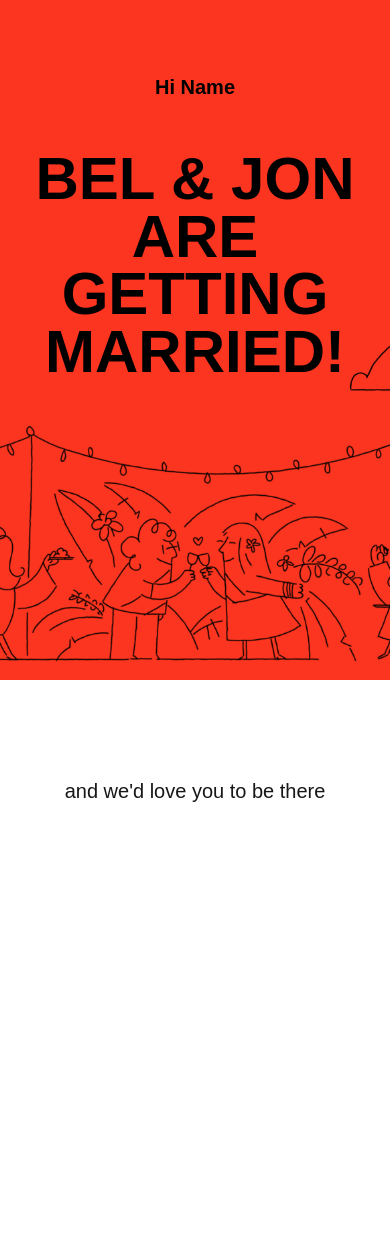
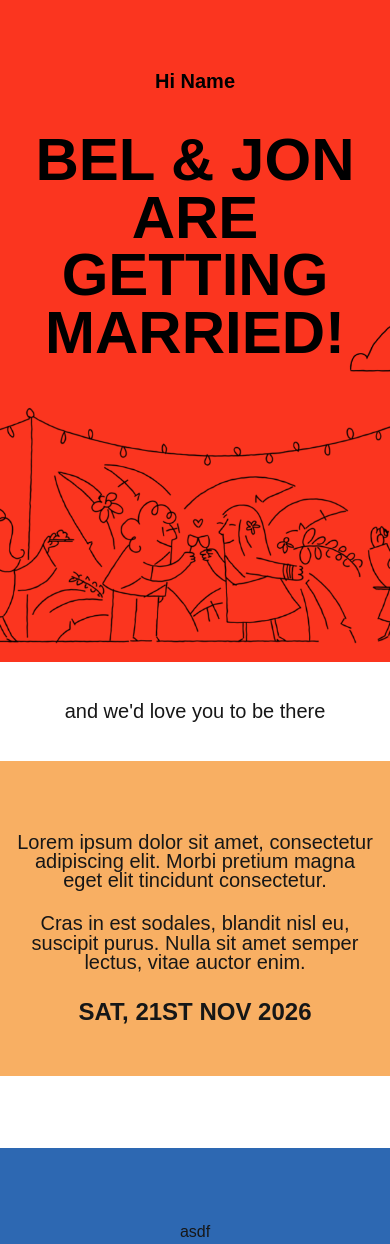
Before and after one commit to jonlow/gilow-wedding, a Next.js app: page / in a window 390 px wide. Before the commit the page ends 904 px from the top, so only its background shows below. Built offline with nearby package versions, Linux system fonts and the light colour scheme; a web font is replaced by a local one.

Commit message:
add yellow block

```diff
--- a/app/globals.css
+++ b/app/globals.css
@@ -21,6 +21,9 @@ body {
 }
 
 @layer base {
+  html {
+  }
+
   h1,
   h2,
   h3,
@@ -32,6 +35,13 @@ body {
 
   p {
     font-size: 20px;
+    line-height: 96%;
+
+    margin-bottom: 24px;
+
+    &:last-child {
+      margin-bottom: 0 !important;
+    }
   }
 
   @media (min-width: 768px) {
--- a/app/page.tsx
+++ b/app/page.tsx
@@ -7,15 +7,15 @@ export default function Home() {
       <div className="relative">
         {/* Red column background - centered, max 1200px, extends down behind the image overlap */}
         <div className="pointer-events-none absolute inset-x-0 top-0 bottom-0 flex justify-center">
-          <div className="bg-red w-full max-w-[1200px]" />
+          <div className="bg-red w-full max-w-150" />
         </div>
 
         {/* Content container */}
         <div className="relative">
           {/* Text content - constrained to red column */}
-          <div className="relative mx-auto max-w-[1200px] px-2 pt-9 text-center md:px-6">
+          <div className="relative mx-auto max-w-150 px-2 pt-9 text-center md:px-6">
             <p className="font-bold text-black">Hi Name</p>
-            <h1 className="heading-1 mt-6 text-black uppercase">
+            <h1 className="heading-1 mt-5 text-black uppercase">
               Bel &amp; Jon
               <br />
               are getting
@@ -28,17 +28,18 @@ export default function Home() {
               width={147}
               height={103}
               priority
-              className="absolute -right-6 bottom-[-5%] h-auto w-[99px] xl:-right-10 xl:bottom-[10%] xl:w-[147px]"
+              className="absolute -right-6 bottom-[-5%] h-auto w-[99px] lg:-right-10 lg:bottom-[10%] lg:w-[147px]"
             />
           </div>
 
+          {/* Peopl */}
           <div className="relative right-1/2 left-1/2 -mx-[50vw] flex w-screen justify-center overflow-hidden">
             <Image
               src="/APNG/people.png"
               alt="Wedding celebration illustration"
               width={1920}
               height={448}
-              className="w-full max-w-[1920px] min-w-[1286px] object-contain"
+              className="w-full min-w-[1286px] object-contain md:min-w-[1920px]"
               priority
             />
           </div>
@@ -46,8 +47,24 @@ export default function Home() {
       </div>
 
       {/* Content below the hero */}
-      <div className="mx-auto max-w-[1200px] px-8 py-12 text-center">
-        <p className="text-lg">and we&apos;d love you to be there</p>
+      <div className="mx-auto max-w-150 px-4 py-5 text-center">
+        <p>and we&apos;d love you to be there</p>
+      </div>
+
+      <div className="bg-yellow relative mx-auto mb-9 max-w-150 px-2 pt-9 pb-6 text-center md:px-6 md:pb-6">
+        <p className="mx-auto max-w-[700px]">
+          Lorem ipsum dolor sit amet, consectetur adipiscing elit. Morbi pretium
+          magna eget elit tincidunt consectetur.
+        </p>
+        <p className="mx-auto max-w-[700px]">
+          Cras in est sodales, blandit nisl eu, suscipit purus. Nulla sit amet
+          semper lectus, vitae auctor enim.
+        </p>
+        <p className="heading-3">SAT, 21ST NOV 2026</p>
+      </div>
+
+      <div className="bg-blue relative mx-auto max-w-150 px-2 pt-9 text-center md:px-6">
+        asdf
       </div>
     </div>
   );
--- a/app/tailwind-components.css
+++ b/app/tailwind-components.css
@@ -11,11 +11,18 @@
   }
 
   .heading-2 {
-    @apply font-heading text-3xl tracking-tight;
+    @apply font-heading text-3xl font-extrabold;
   }
 
   .heading-3 {
-    @apply font-heading text-2xl tracking-tight;
+    font-size: 46px;
+    margin-bottom: 30px;
+    @apply font-heading text-2xl font-extrabold;
+
+    @media (min-width: 768px) {
+      font-size: 76px;
+      margin-bottom: 50px;
+    }
   }
 
   .heading-4 {
--- a/app/tailwind-theme.css
+++ b/app/tailwind-theme.css
@@ -2,6 +2,8 @@
   --color-background: var(--background);
   --color-foreground: var(--foreground);
   --color-red: #fb351f;
+  --color-blue: #2d68b2;
+  --color-yellow: #f8af63;
   --font-sans: "tgn-soft-round-con", sans-serif;
   --font-mono: var(--font-geist-mono);
   --font-heading: "tgn-soft-round-con", sans-serif;
```
